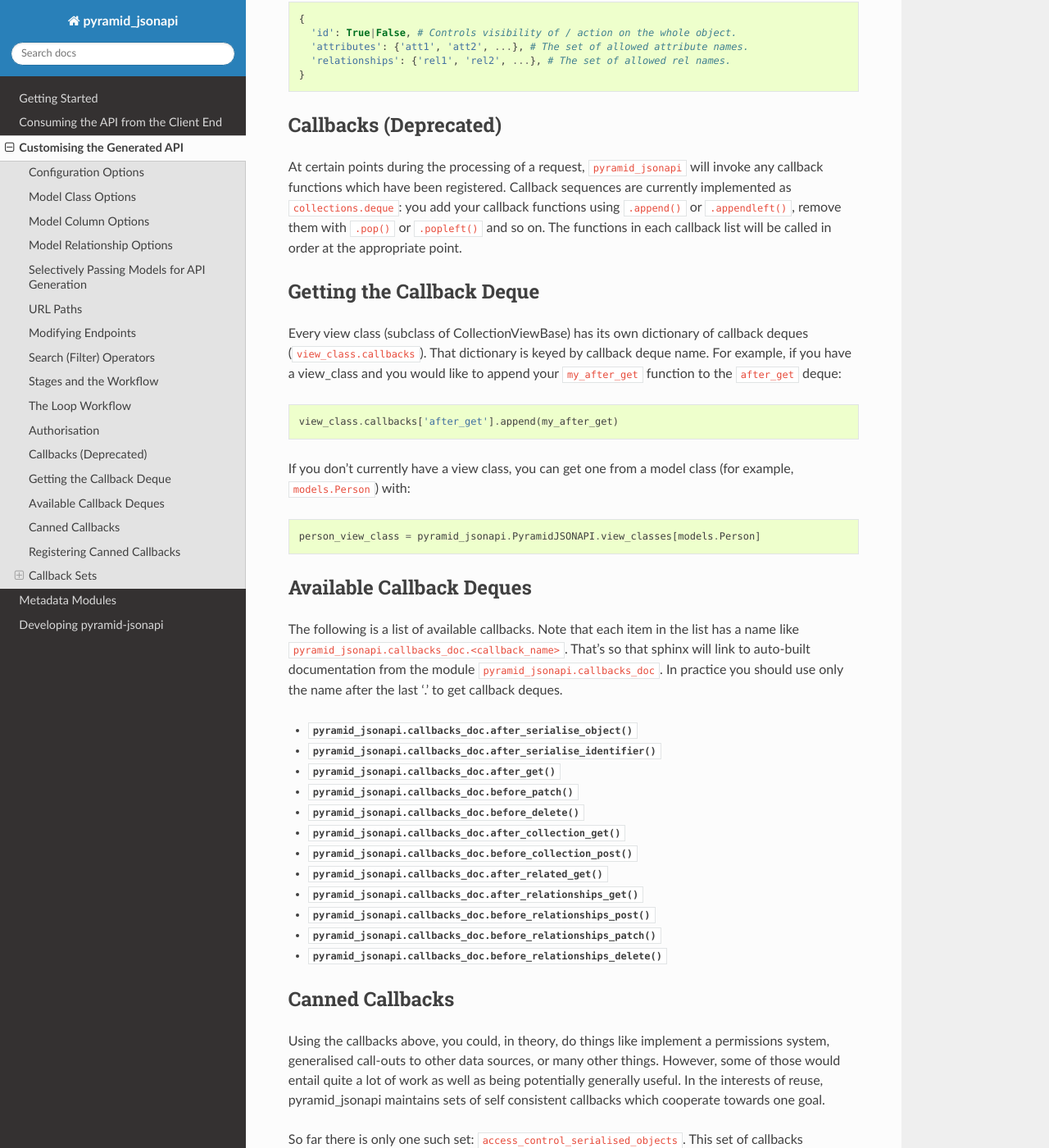
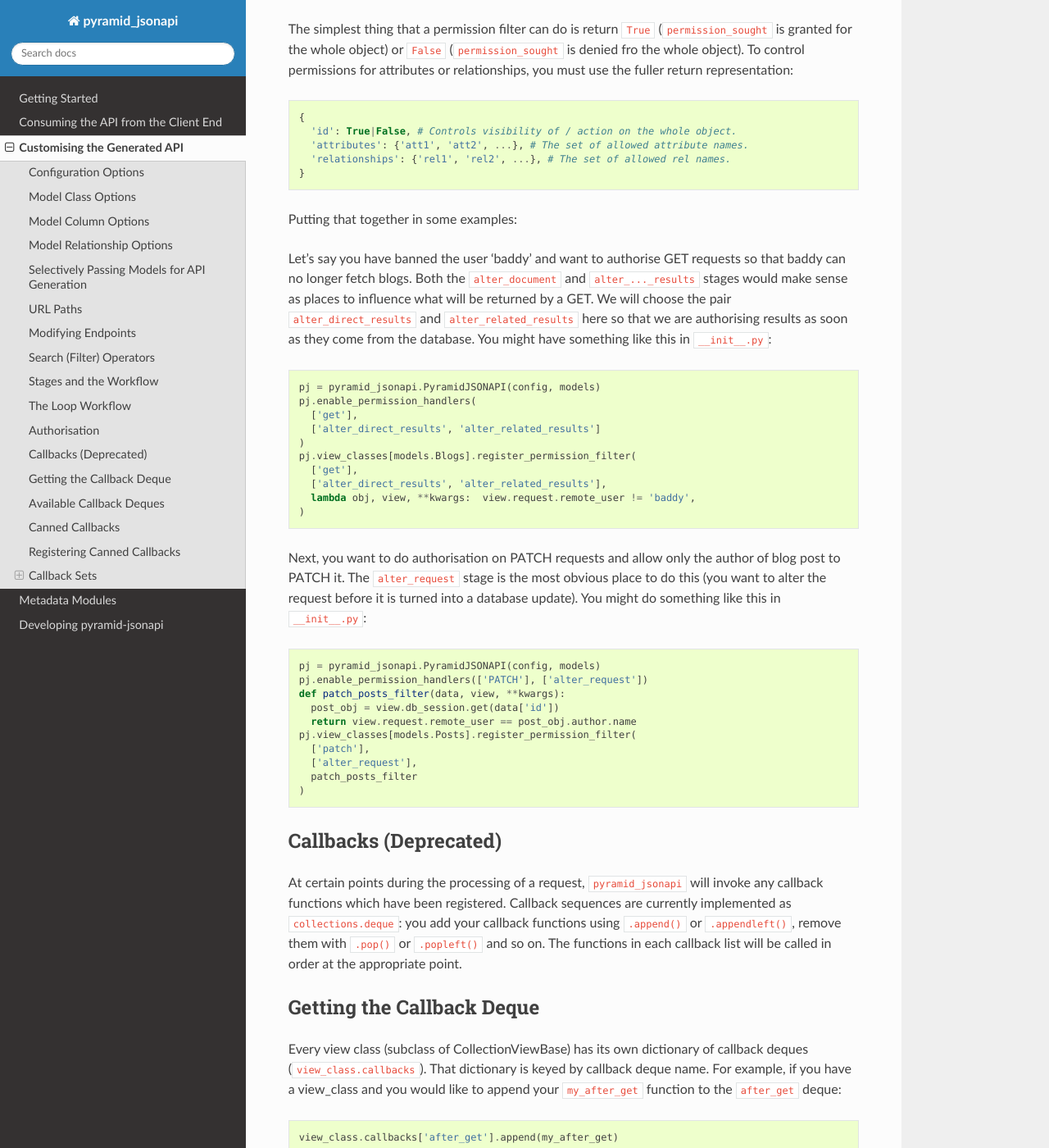
Before and after one commit to colinhiggs/pyramid-jsonapi, a Sphinx documentation site: the page built from docs/source/customisation.rst, in a window 1280 px wide and 1400 px high, scrolled down 7219 px. Shown: the whole window at 82% size. Built offline with Sphinx 7.4.7 and the Read the Docs theme 2.0.0, drawn with Linux system fonts in a browser that asks for light colours; pages that are not in the unit, such as notebooks, are missing from menus; some of the changed text lies outside the part shown.

Commit message:
more authz documentation

```diff
--- a/docs/source/customisation.rst
+++ b/docs/source/customisation.rst
@@ -279,19 +279,27 @@ order at the appropriate point.
 
 The stages are run in the following order:
 
-* ``validate_request``
-* ``alter_request``
+* ``validate_request``. Functions in this stage validate the request. For
+  example, ensuring that the correct headers are set and that any json validates
+  against the schema.
+* ``alter_request``. Functions in this stage alter the request. For example
+  possibly editing any POST or PATCH such that it contains a server defined
+  calculated attribute.
 * Any stages defined by a ``workflow`` function from a loadable workflow module.
-* ``alter_document``
-* ``validate_request``
+* ``alter_document``. Functions in this stage alter the ``document``, which is
+  to say the dictionary which will be JSON serialised and sent back in the
+  response.
+* ``validate_response``.
 
 The Loop Workflow
 -----------------
 
 The default workflow is the ``loop`` workflow. It defines the following stages:
 
-* ``alter_direct_results``
-* ``alter_related_results``
+* ``alter_direct_results``. Alter a :class:`workflow.Results` object containing
+  database results from a query of the requested collection.
+* ``alter_related_results``. Alter a :class:`workflow.Results` object containing
+  database results from a query of a related collection.
 
 Authorisation
 -------------
@@ -347,7 +355,46 @@ for attributes or relationships, you must use the fuller return representation:
     'relationships': {'rel1', 'rel2', ...}, # The set of allowed rel names.
   }
 
+Putting that together in some examples:
 
+Let's say you have banned the user 'baddy' and want to authorise GET requests so
+that baddy can no longer fetch blogs. Both the ``alter_document`` and
+``alter_..._results`` stages would make sense as places to influence what will
+be returned by a GET. We will choose the pair ``alter_direct_results`` and
+``alter_related_results`` here so that we are authorising results as soon as
+they come from the database. You might have something like this in
+``__init__.py``:
+
+.. code-block:: python
+
+  pj = pyramid_jsonapi.PyramidJSONAPI(config, models)
+  pj.enable_permission_handlers(
+    ['get'],
+    ['alter_direct_results', 'alter_related_results']
+  )
+  pj.view_classes[models.Blogs].register_permission_filter(
+    ['get'],
+    ['alter_direct_results', 'alter_related_results'],
+    lambda obj, view, **kwargs:  view.request.remote_user != 'baddy',
+  )
+
+Next, you want to do authorisation on PATCH requests and allow only the author
+of blog post to PATCH it. The ``alter_request`` stage is the most obvious place
+to do this (you want to alter the request before it is turned into a database
+update). You might do something like this in ``__init__.py``:
+
+.. code-block:: python
+
+  pj = pyramid_jsonapi.PyramidJSONAPI(config, models)
+  pj.enable_permission_handlers(['PATCH'], ['alter_request'])
+  def patch_posts_filter(data, view, **kwargs):
+    post_obj = view.db_session.get(data['id'])
+    return view.request.remote_user == post_obj.author.name
+  pj.view_classes[models.Posts].register_permission_filter(
+    ['patch'],
+    ['alter_request'],
+    patch_posts_filter
+  )
 
 Callbacks (Deprecated)
 ----------------------
```
Also changed, not shown: pyramid_jsonapi/__init__.py (+16 -0 lines).
